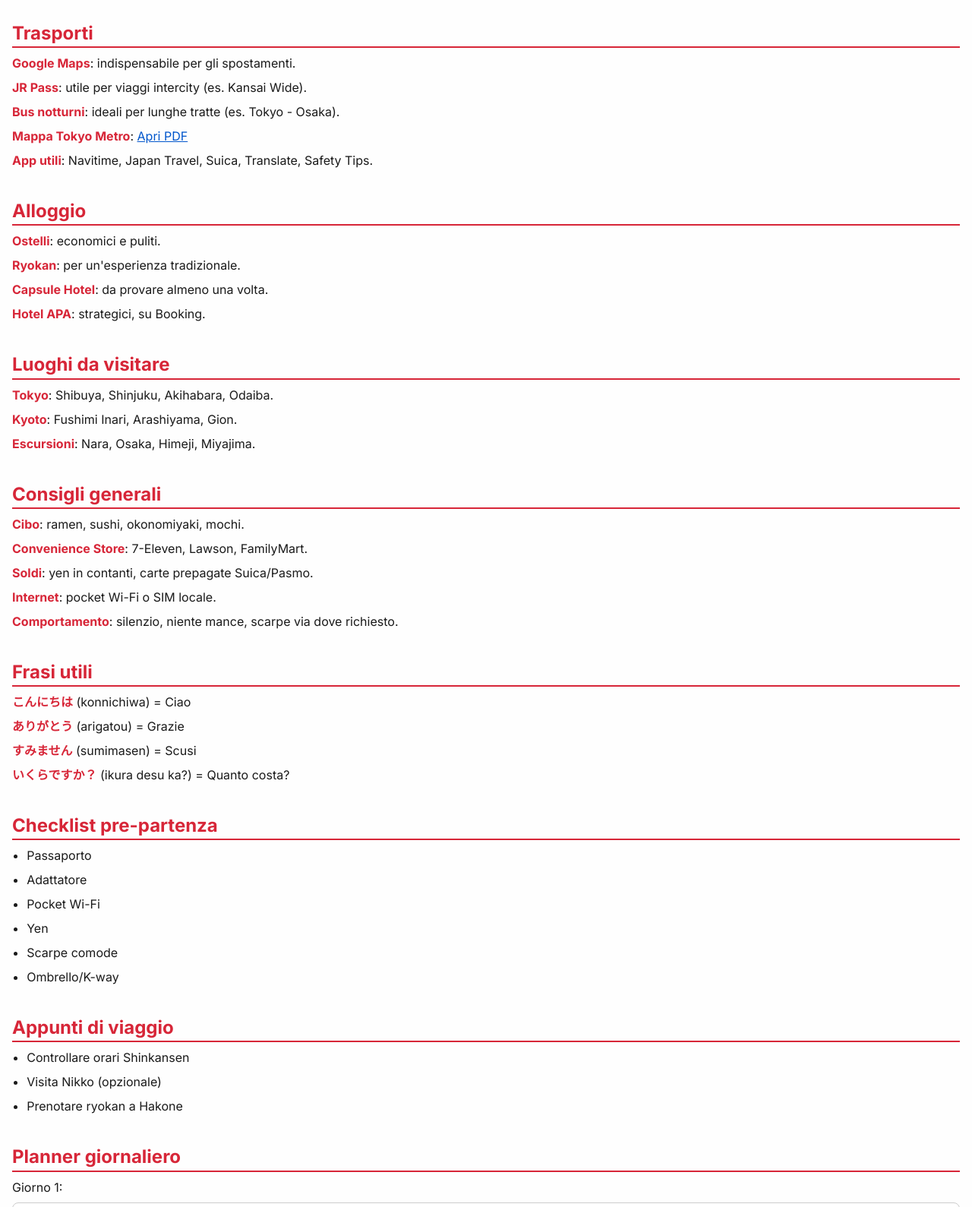
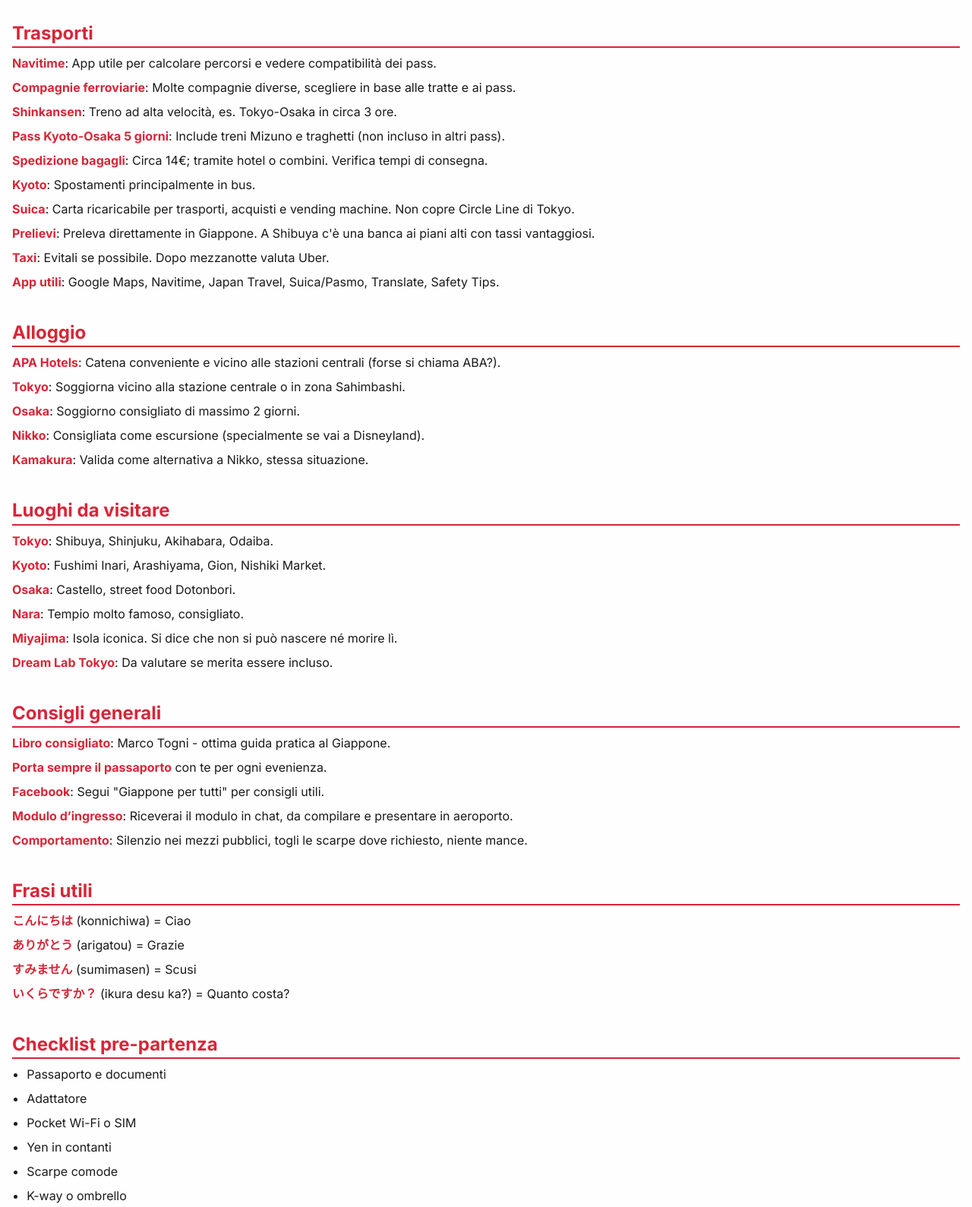
Before and after one commit to lpretto93/japantravel, a plain HTML site: page index.html in a window 1280 px wide. Shown: the part 120-1709 px from the top of the page at 76% size. Drawn offline with Linux system fonts and the light colour scheme.

Commit message:
Update index.html

```diff
--- a/index.html
+++ b/index.html
@@ -113,35 +113,44 @@
 
   <section id="trasporti">
     <h2>Trasporti</h2>
-    <p><strong>Google Maps</strong>: indispensabile per gli spostamenti.</p>
-    <p><strong>JR Pass</strong>: utile per viaggi intercity (es. Kansai Wide).</p>
-    <p><strong>Bus notturni</strong>: ideali per lunghe tratte (es. Tokyo - Osaka).</p>
-    <p><strong>Mappa Tokyo Metro</strong>: <a href="tokyo_metro.pdf">Apri PDF</a></p>
-    <p><strong>App utili</strong>: Navitime, Japan Travel, Suica, Translate, Safety Tips.</p>
+    <p><strong>Navitime</strong>: App utile per calcolare percorsi e vedere compatibilità dei pass.</p>
+    <p><strong>Compagnie ferroviarie</strong>: Molte compagnie diverse, scegliere in base alle tratte e ai pass.</p>
+    <p><strong>Shinkansen</strong>: Treno ad alta velocità, es. Tokyo-Osaka in circa 3 ore.</p>
+    <p><strong>Pass Kyoto-Osaka 5 giorni</strong>: Include treni Mizuno e traghetti (non incluso in altri pass).</p>
+    <p><strong>Spedizione bagagli</strong>: Circa 14€; tramite hotel o combini. Verifica tempi di consegna.</p>
+    <p><strong>Kyoto</strong>: Spostamenti principalmente in bus.</p>
+    <p><strong>Suica</strong>: Carta ricaricabile per trasporti, acquisti e vending machine. Non copre Circle Line di Tokyo.</p>
+    <p><strong>Prelievi</strong>: Preleva direttamente in Giappone. A Shibuya c'è una banca ai piani alti con tassi vantaggiosi.</p>
+    <p><strong>Taxi</strong>: Evitali se possibile. Dopo mezzanotte valuta Uber.</p>
+    <p><strong>App utili</strong>: Google Maps, Navitime, Japan Travel, Suica/Pasmo, Translate, Safety Tips.</p>
   </section>
 
   <section id="alloggio">
     <h2>Alloggio</h2>
-    <p><strong>Ostelli</strong>: economici e puliti.</p>
-    <p><strong>Ryokan</strong>: per un'esperienza tradizionale.</p>
-    <p><strong>Capsule Hotel</strong>: da provare almeno una volta.</p>
-    <p><strong>Hotel APA</strong>: strategici, su Booking.</p>
+    <p><strong>APA Hotels</strong>: Catena conveniente e vicino alle stazioni centrali (forse si chiama ABA?).</p>
+    <p><strong>Tokyo</strong>: Soggiorna vicino alla stazione centrale o in zona Sahimbashi.</p>
+    <p><strong>Osaka</strong>: Soggiorno consigliato di massimo 2 giorni.</p>
+    <p><strong>Nikko</strong>: Consigliata come escursione (specialmente se vai a Disneyland).</p>
+    <p><strong>Kamakura</strong>: Valida come alternativa a Nikko, stessa situazione.</p>
   </section>
 
   <section id="luoghi">
     <h2>Luoghi da visitare</h2>
     <p><strong>Tokyo</strong>: Shibuya, Shinjuku, Akihabara, Odaiba.</p>
-    <p><strong>Kyoto</strong>: Fushimi Inari, Arashiyama, Gion.</p>
-    <p><strong>Escursioni</strong>: Nara, Osaka, Himeji, Miyajima.</p>
+    <p><strong>Kyoto</strong>: Fushimi Inari, Arashiyama, Gion, Nishiki Market.</p>
+    <p><strong>Osaka</strong>: Castello, street food Dotonbori.</p>
+    <p><strong>Nara</strong>: Tempio molto famoso, consigliato.</p>
+    <p><strong>Miyajima</strong>: Isola iconica. Si dice che non si può nascere né morire lì.</p>
+    <p><strong>Dream Lab Tokyo</strong>: Da valutare se merita essere incluso.</p>
   </section>
 
   <section id="consigli">
     <h2>Consigli generali</h2>
-    <p><strong>Cibo</strong>: ramen, sushi, okonomiyaki, mochi.</p>
-    <p><strong>Convenience Store</strong>: 7-Eleven, Lawson, FamilyMart.</p>
-    <p><strong>Soldi</strong>: yen in contanti, carte prepagate Suica/Pasmo.</p>
-    <p><strong>Internet</strong>: pocket Wi-Fi o SIM locale.</p>
-    <p><strong>Comportamento</strong>: silenzio, niente mance, scarpe via dove richiesto.</p>
+    <p><strong>Libro consigliato</strong>: Marco Togni - ottima guida pratica al Giappone.</p>
+    <p><strong>Porta sempre il passaporto</strong> con te per ogni evenienza.</p>
+    <p><strong>Facebook</strong>: Segui "Giappone per tutti" per consigli utili.</p>
+    <p><strong>Modulo d’ingresso</strong>: Riceverai il modulo in chat, da compilare e presentare in aeroporto.</p>
+    <p><strong>Comportamento</strong>: Silenzio nei mezzi pubblici, togli le scarpe dove richiesto, niente mance.</p>
   </section>
 
   <section id="frasi">
@@ -155,12 +164,12 @@
   <section id="checklist">
     <h2>Checklist pre-partenza</h2>
     <ul>
-      <li>Passaporto</li>
+      <li>Passaporto e documenti</li>
       <li>Adattatore</li>
-      <li>Pocket Wi-Fi</li>
-      <li>Yen</li>
+      <li>Pocket Wi-Fi o SIM</li>
+      <li>Yen in contanti</li>
       <li>Scarpe comode</li>
-      <li>Ombrello/K-way</li>
+      <li>K-way o ombrello</li>
     </ul>
   </section>
 
@@ -168,8 +177,11 @@
     <h2>Appunti di viaggio</h2>
     <ul>
       <li>Controllare orari Shinkansen</li>
-      <li>Visita Nikko (opzionale)</li>
-      <li>Prenotare ryokan a Hakone</li>
+      <li>Visita a Nikko o Kamakura (in base al tempo disponibile)</li>
+      <li>Prenotare ryokan a Hakone con anticipo</li>
+      <li>Preferire hotel con cancellazione gratuita</li>
+      <li>Verificare le dimensioni degli appartamenti prima della prenotazione</li>
+      <li>Consultare un sito web per l'acquisto dei pass trasporti (es. Navitime)</li>
     </ul>
   </section>
 
@@ -192,7 +204,7 @@
 
   <section id="suggerimenti">
     <h2>Suggerimenti extra</h2>
-    <p>Da Tokyo: Nikko (templi e natura)</p>
+    <p>Da Tokyo: Nikko (templi e natura), Kamakura</p>
     <p>Da Kyoto: Uji (matcha), Himeji (castello)</p>
     <p>Da Osaka: Street food a Dotonbori</p>
   </section>
```
